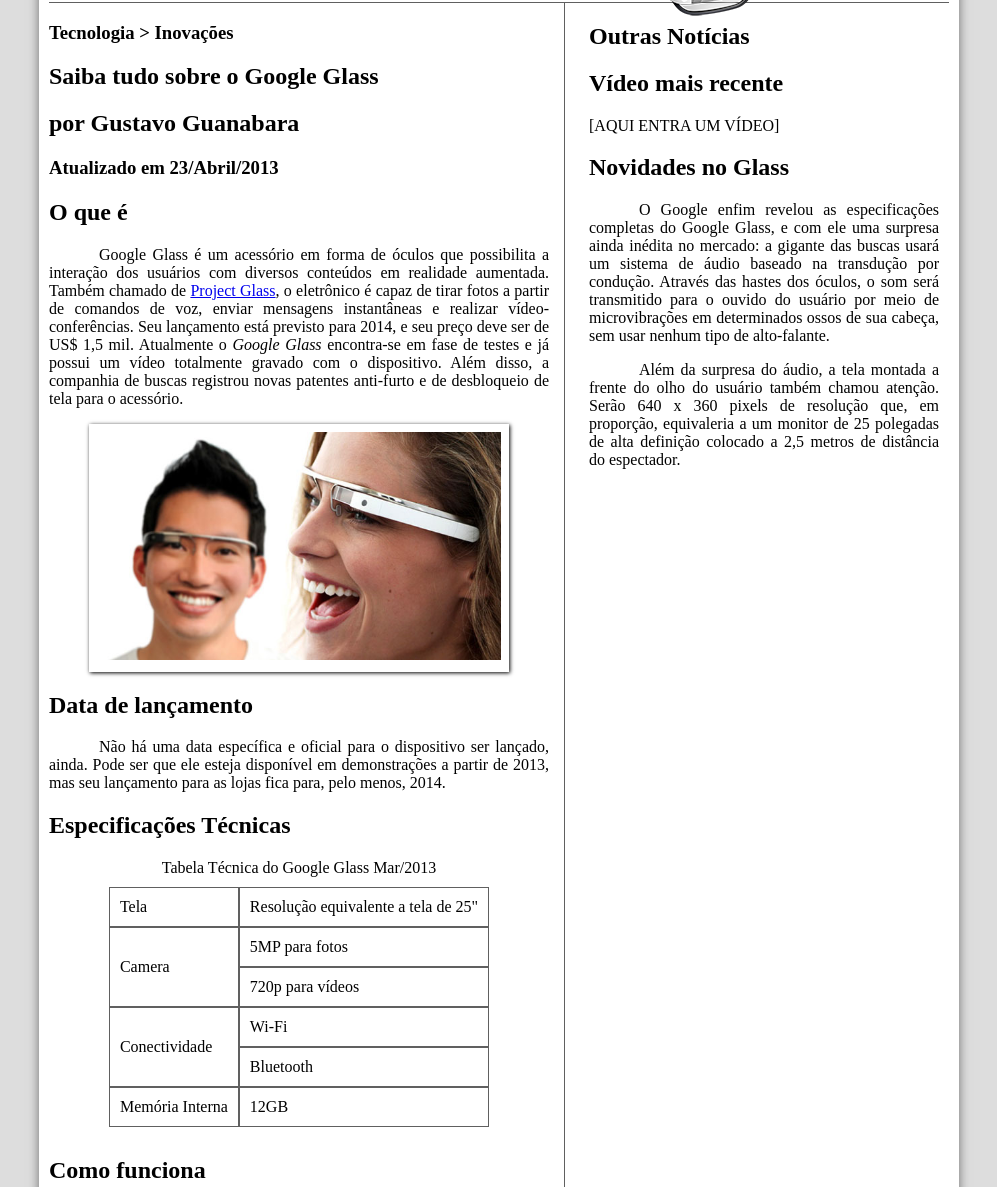
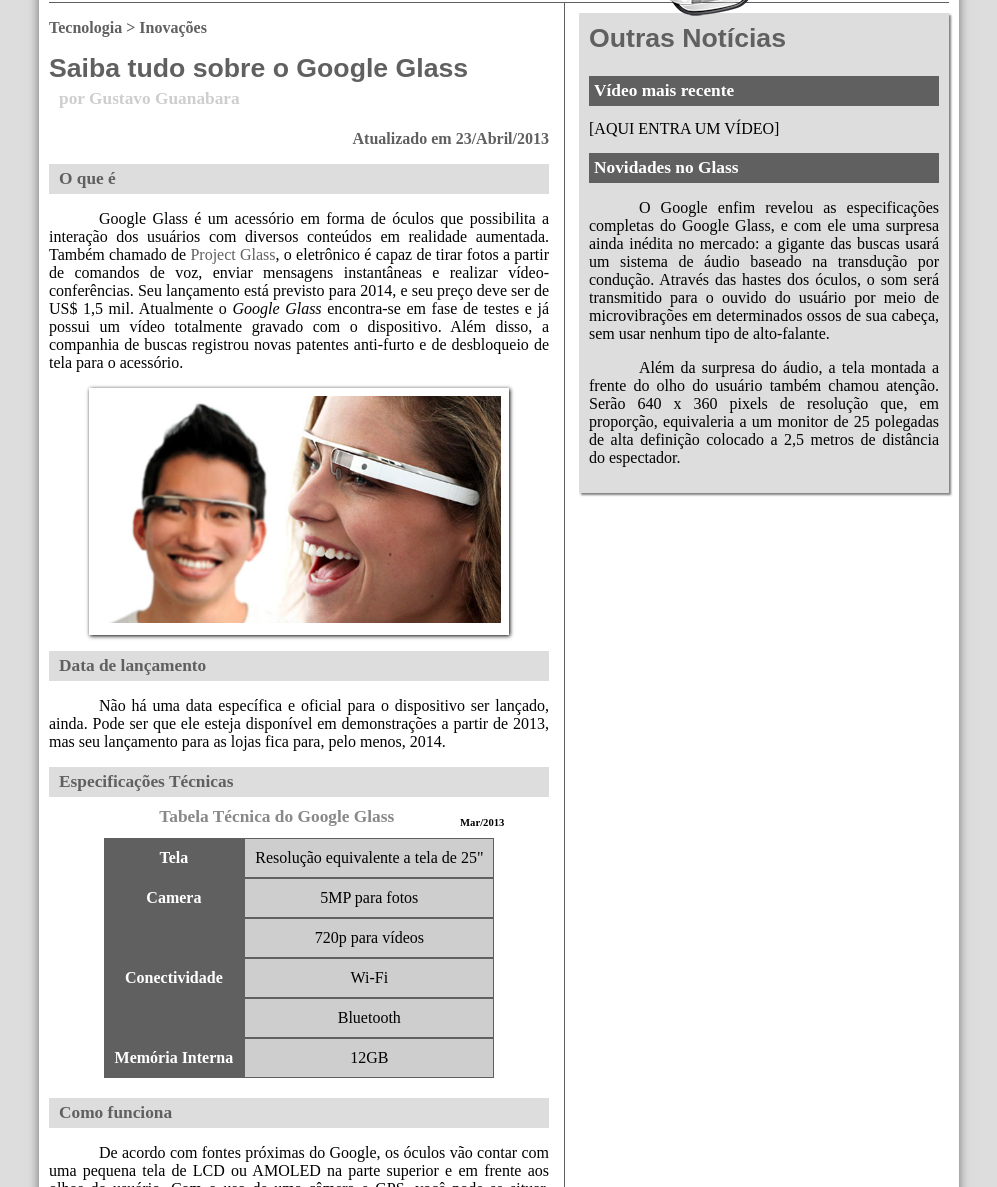
Before and after one commit to asjsouzajr/HTML, a plain HTML site: page Guanabara/projeto-glass-html5/index.html in a window 1280 px wide. Shown: the part 173-1360 px from the top of the page, without its empty margins (141-1138 px from the left). Drawn offline with Linux system fonts and the light colour scheme.

Commit message:
aula20 e 21

```diff
--- a/Guanabara/projeto-glass-html5/_css/estilo.css
+++ b/Guanabara/projeto-glass-html5/_css/estilo.css
@@ -18,6 +18,13 @@ font-face{
 		p{
 			text-align: justify;
 			text-indent: 50px;
+		}
+		a {
+			color: #606060;
+			text-decoration: none;
+		}
+		a:hover{
+			text-decoration: underline;
 		}
 		/* Formatcao do Cabechalho */
 		header#cabecalho img#icone {
@@ -79,7 +86,7 @@ font-face{
 			text-transform: uppercase;
 			position: absolute;
 			top: -20px;
-			left: 300px;
+			left: 500px;
 		}
 		nav#menu li{
 			display: inline-block;
@@ -108,6 +115,33 @@ font-face{
 			border-right: 1px solid #606060;
 			padding-right: 15px;
 		}
+		article#noticia-principal h2{
+			font-size: 13pt;
+			color: #606060;
+			background-color: #dddddd;
+			padding: 5px 0px 5px 10px;
+			margin: 10px 0px 10px 0px;
+		}
+		header#cabecalho-artigo h1{
+			font-family: 'Fontelogo', sans-serif;
+			font-size: 20pt;
+			color: #606060;
+			margin-bottom: 0px;
+			margin-top: 0px;
+		}
+		.direita{
+			text-align: right;
+		}
+		header#cabecalho-artigo h2{
+			font-size: 13pt;
+			color: #cecece;
+			background-color: #ffffff;
+			margin: 0px;
+		}
+		header#cabecalho-artigo h3{
+			font-size: 12pt;
+			color: #606060;
+		}
 		table#tabelaspec{
 			border: 0px solid #606060;
 			border-spacing: 0px;
@@ -118,12 +152,50 @@ font-face{
 		table#tabelaspec td{
 			border: 1px solid #606060;
 			padding: 10px;
+			text-align: center;
+			vertical-align: middle;
+		}
+		table#tabelaspec td.ce{
+			color: #ffffff;
+			background: #606060;
+			vertical-align: top;
+			font-weight: bold;
+		}
+		table#tabelaspec td.cd{
+			background: #cecece;
+		}
+		table#tabelaspec caption{
+			color: #888888;
+			font-size: 13pt;
+			font-weight: bolder;
+		}
+		table#tabelaspec caption span{
+			display: block;
+			float: right;
+			color: #000000;
+			font-size: 8pt;
+			margin-top: 10px;
 		}
 		aside#lateral{
 			display: block;
 			width: 350px;
 			float: right;
-			padding-right: 10px;
+			background-color: #dddddd;
+			padding: 10px;
+			margin-top: 10px;
+			box-shadow: 2px 2px 2px rgba(0,0,0,.5);
+		}
+		aside#lateral h1{
+			font-family: 'Fontelogo', sans-serif;
+			font-size: 20pt;
+			color: #606060;
+			margin-top: 0px;
+			}
+		aside#lateral h2{
+			background-color: #606060;
+			font-size: 13pt;
+			color: #ffffff;
+			padding: 5px;
 		}
 		footer#rodape{
 			clear: both;
--- a/Guanabara/projeto-glass-html5/index.html
+++ b/Guanabara/projeto-glass-html5/index.html
@@ -27,13 +27,15 @@
 </nav>
 	</header>
 <section id="corpo">
-
+	<article id="noticia-principal">
+		<header id="cabecalho-artigo">
 		<hgroup>
 <h3>Tecnologia > Inovações</h3>
 <h1>Saiba tudo sobre o Google Glass</h1>
 <h2>por Gustavo Guanabara</h2>
-<h3>Atualizado em 23/Abril/2013</h3>
+<h3 class="direita">Atualizado em 23/Abril/2013</h3>
 		</hgroup>
+		</header>
 <h2>O que é</h2>
 <p>Google Glass</span> é um acessório em forma de óculos que possibilita a interação dos usuários com diversos conteúdos em realidade aumentada. Também chamado de <a href="http://glass.google.com" target="_blank">Project Glass</a>, o eletrônico é capaz de tirar fotos a partir de comandos de voz, enviar mensagens instantâneas e realizar vídeo&shy;conferências. Seu lançamento está previsto para 2014, e seu preço deve ser de US$ 1,5 mil. Atualmente o <em>Google Glass</em> encontra-se em fase de testes e já possui um vídeo totalmente gravado com o dispositivo. Além disso, a companhia de buscas registrou novas patentes anti-furto e de desbloqueio de tela para o acessório.</p>
 
@@ -45,25 +47,26 @@
 <h2>Data de lançamento</h2>
 <p>Não há uma data específica e oficial para o dispositivo ser lançado, ainda. Pode ser que ele esteja disponível em demonstrações a partir de 2013, mas seu lançamento para as lojas fica para, pelo menos, 2014.</p>
 
-<h1>Especificações Técnicas</h1>
+<h2>Especificações Técnicas</h2>
 
 <table id="tabelaspec">
-<caption>Tabela Técnica do Google Glass Mar/2013</caption>
+<caption>Tabela Técnica do Google Glass <span>Mar/2013</span></caption>
 
-<tr><td>Tela</td><td>Resolução equivalente a tela de 25"</td></tr>
-<tr><td rowspan="2">Camera</td><td>5MP para fotos</td></tr>
-<tr><td>720p para vídeos</td></tr>
-<tr><td rowspan="2">Conectividade</td><td>Wi-Fi</td></tr>
-<tr><td>Bluetooth</td></tr>
-<tr><td>Memória Interna</td><td>12GB</td></tr>
+<tr><td class="ce">Tela</td><td class="cd">Resolução equivalente a tela de 25"</td></tr>
+<tr><td rowspan="2" class="ce">Camera</td><td class="cd">5MP para fotos</td></tr>
+<tr><td class="cd">720p para vídeos</td></tr>
+<tr><td rowspan="2" class="ce">Conectividade</td><td class="cd">Wi-Fi</td></tr>
+<tr><td class="cd">Bluetooth</td></tr>
+<tr><td class="ce">Memória Interna</td><td class="cd">12GB</td></tr>
 </table>
-<h1>Como funciona</h1>
+<h2>Como funciona</h2>
 <p>De acordo com fontes próximas do Google, os óculos vão contar com uma pequena tela de LCD ou AMOLED na parte superior e em frente aos olhos do usuário. Com o uso de uma câmera e GPS, você pode se situar, assim como selecionar opções com o movimento da cabeça</p>
 
-<h1>O que você pode fazer com o Google Glasses</h1>
+<h2>O que você pode fazer com o Google Glasses</h2>
 </p>O vídeo de divulgação do Google mostra que você pode se transformar em uma espécie de “super-<wbr/>humano”, já que o aparelho pode indicar a quantos metros você está de seu destino, se o metrô está aberto ou fechado, mostrar o clima, agenda e até mesmo permitir que você marque encontros apenas com comandos de voz.</p>
 
 [AQUI ENTRA UM VÍDEO]
+	</article>
 </section>
 <aside id="lateral">
 <h1>Outras Notícias</h1>
```
